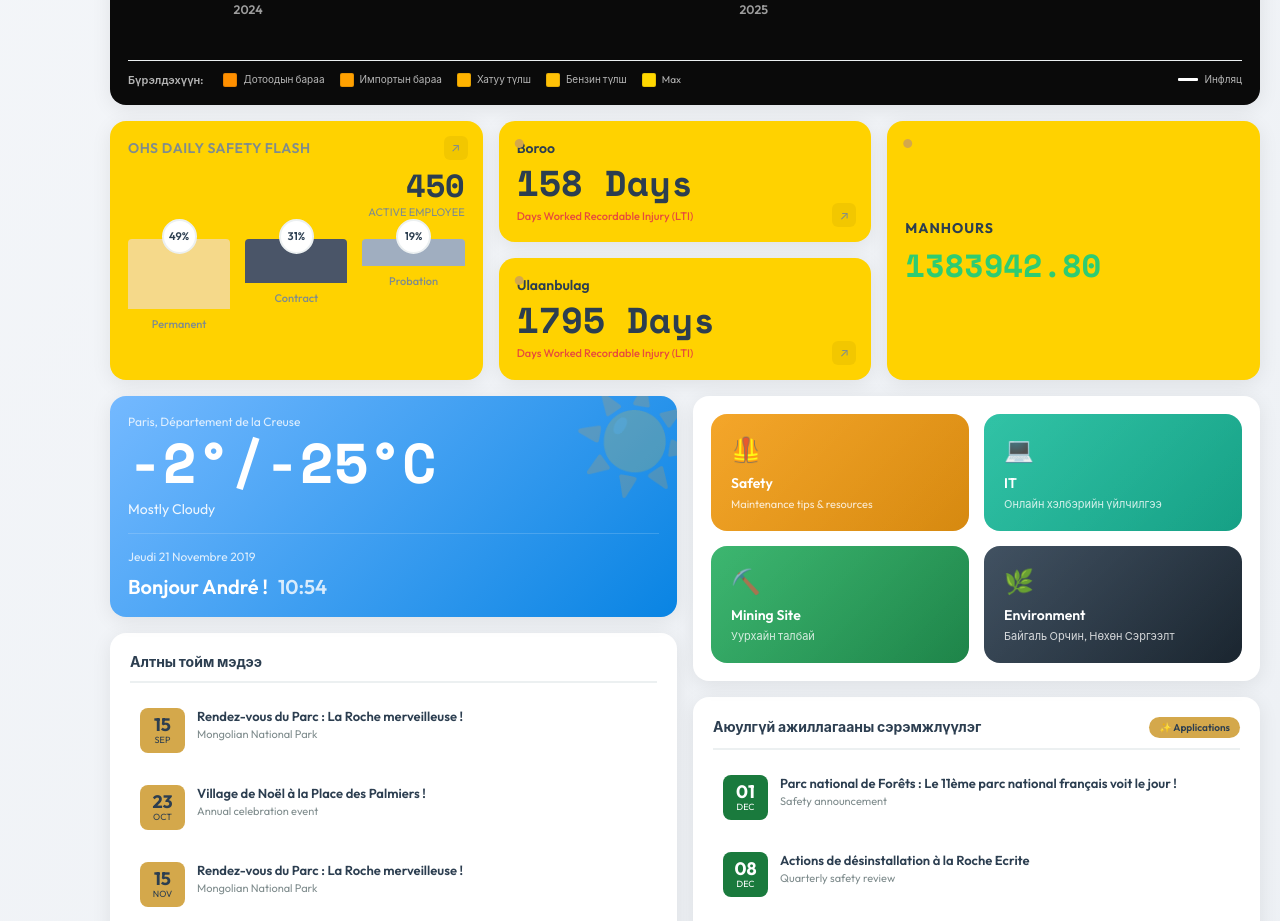
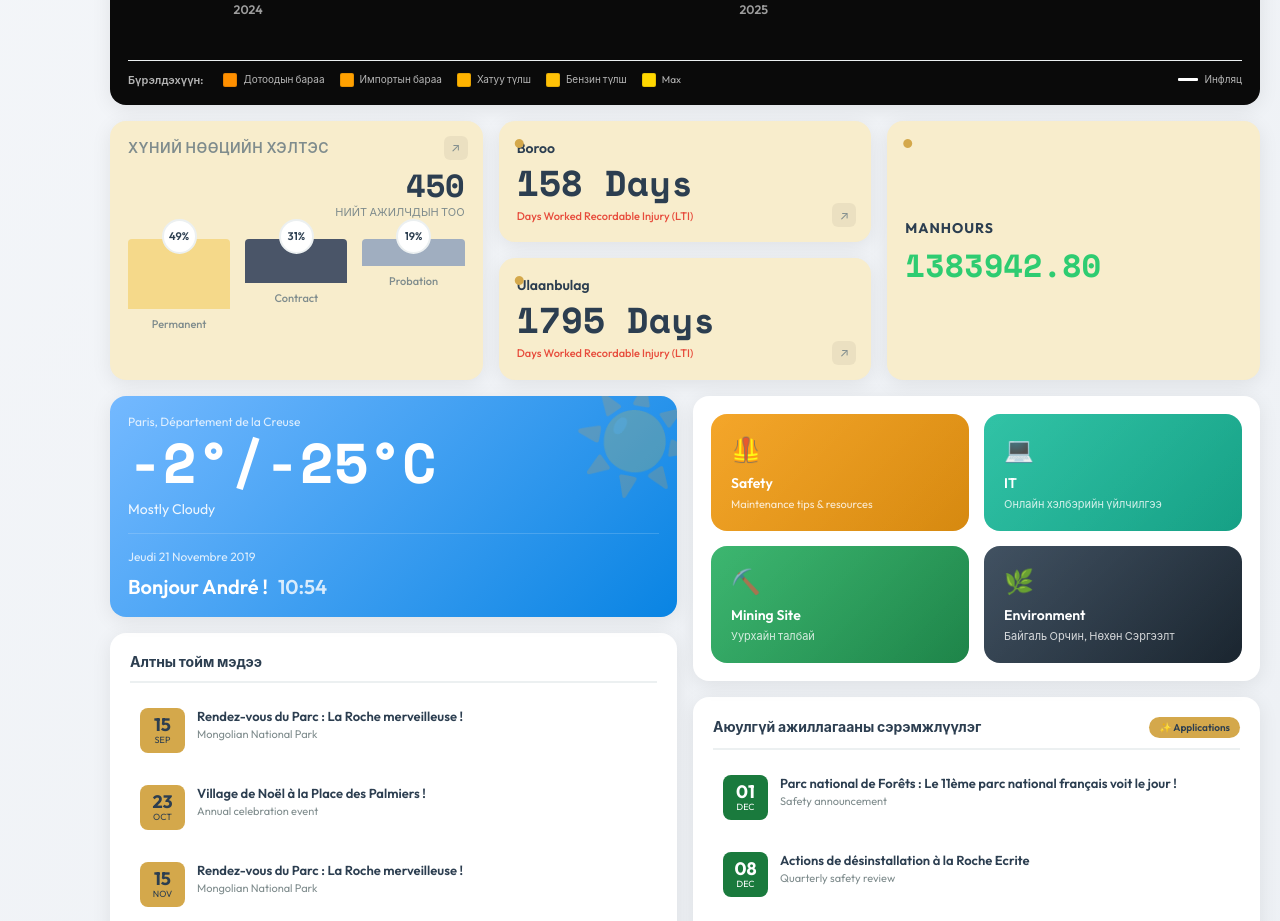
Before and after one commit to hodooniihoosonmantuu/project-cursor, a React (Vite) app: page / in a window 1280 px wide. Shown: the part 860-1781 px from the top of the page. Built offline with nearby package versions, Linux system fonts and the light colour scheme.

Commit message:
Change background to #F8EDCC and update HRWidget text to Mongolian

```diff
--- a/src/App.css
+++ b/src/App.css
@@ -655,7 +655,7 @@ body {
 
 /* HR Widget */
 .hr-widget {
-  background: #FFD200;
+  background: #F8EDCC;
   position: relative;
 }
 
@@ -742,7 +742,7 @@ body {
 
 /* Safety Widget */
 .safety-widget {
-  background: #FFD200;
+  background: #F8EDCC;
   position: relative;
   display: flex;
   flex-direction: column;
@@ -790,7 +790,7 @@ body {
 
 /* Manhours Widget */
 .manhours-widget-card {
-  background: #FFD200;
+  background: #F8EDCC;
   position: relative;
   display: flex;
   flex-direction: column;
--- a/src/components/HRWidget.jsx
+++ b/src/components/HRWidget.jsx
@@ -44,12 +44,12 @@ function HRWidget() {
   return (
     <div className="widget hr-widget">
       <div className="widget-header">
-        <span className="widget-title">OHS Daily Safety Flash</span>
+        <span className="widget-title">Хүний нөөцийн хэлтэс</span>
         <span className="widget-expand">↗</span>
       </div>
       <div className="hr-employee-count">
         <span className="hr-count-value">{employeeCount}</span>
-        <span className="hr-count-label">Active Employee</span>
+        <span className="hr-count-label">Нийт ажилчдын тоо</span>
       </div>
 
       <div className="hr-chart" ref={barsRef}>
```
